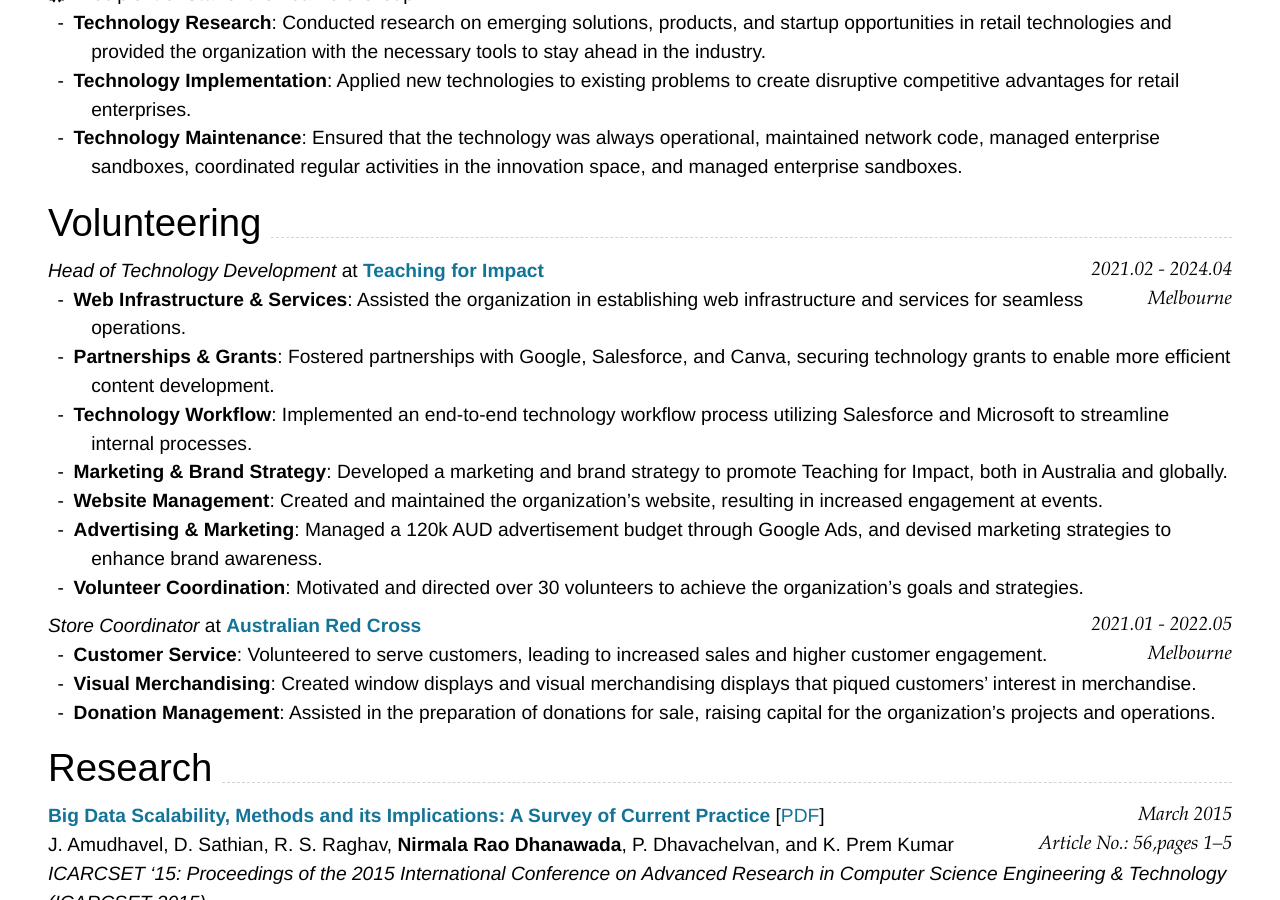
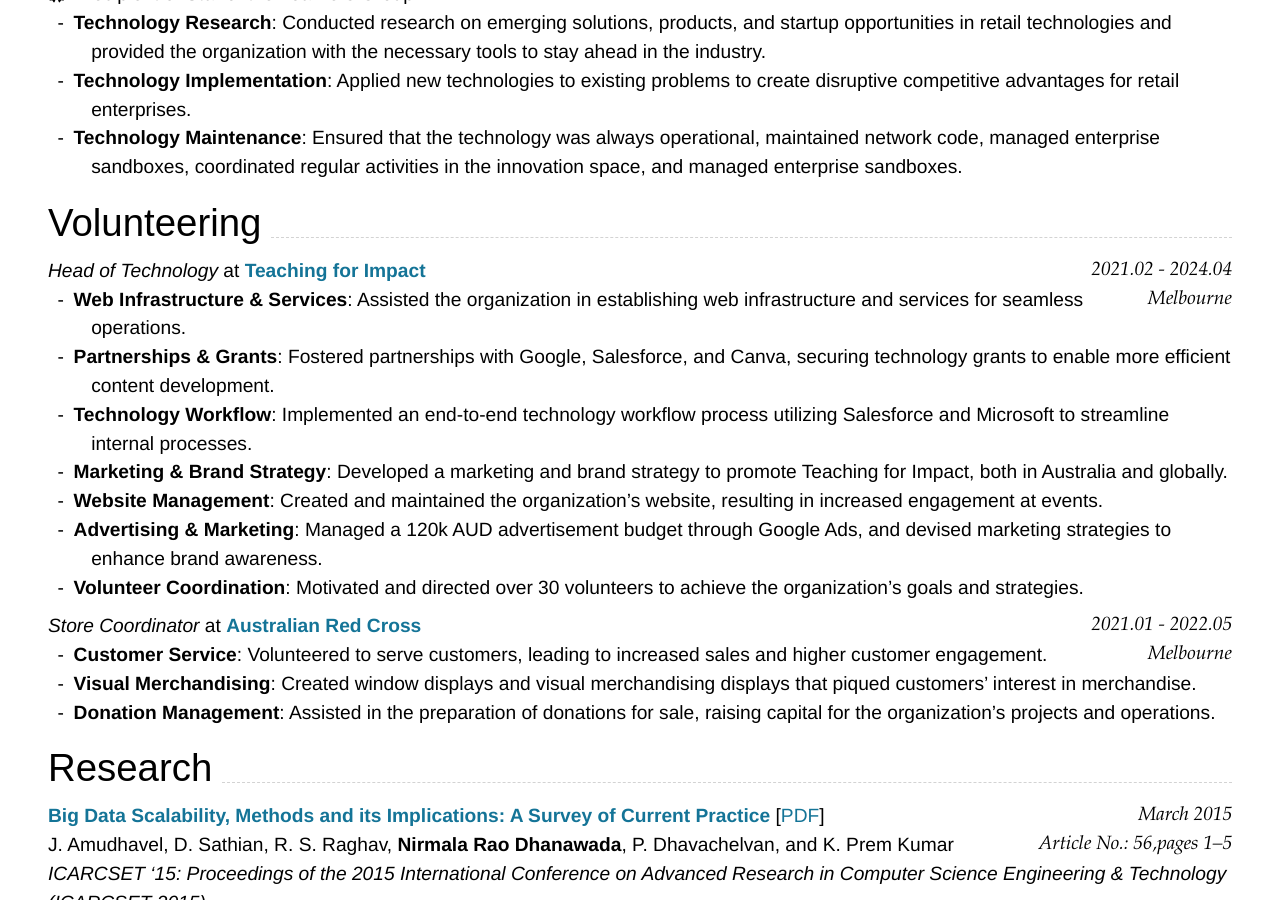
Before and after one commit to thedhanawada/me, a Jekyll site: the page built from index.md, in a window 1280 px wide and 900 px high, scrolled down 2558 px. Built offline with Jekyll 4.4.1, drawn with Linux system fonts in a browser that asks for light colours.

Commit message:
Update index.md

````diff
--- a/index.md
+++ b/index.md
@@ -125,7 +125,7 @@ Chennai
 
 ## Volunteering
 
-### <sub>_Head of Technology Development_ at </sub> **[Teaching for Impact](https://teachingforimpact.org/){:target="_blank"}** `2021.02 - 2024.04`
+### <sub>_Head of Technology_ at </sub> **[Teaching for Impact](https://teachingforimpact.org/){:target="_blank"}** `2021.02 - 2024.04`
 ```
 Melbourne
 ```
````
